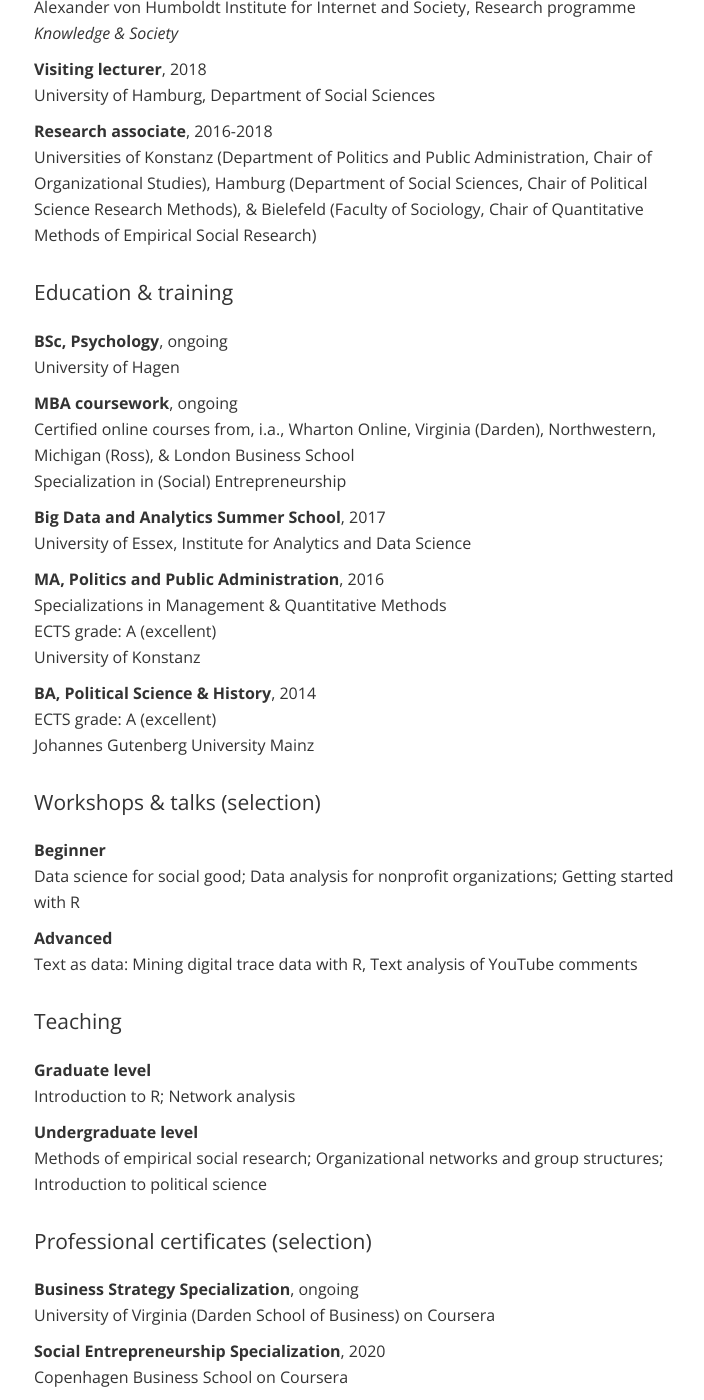
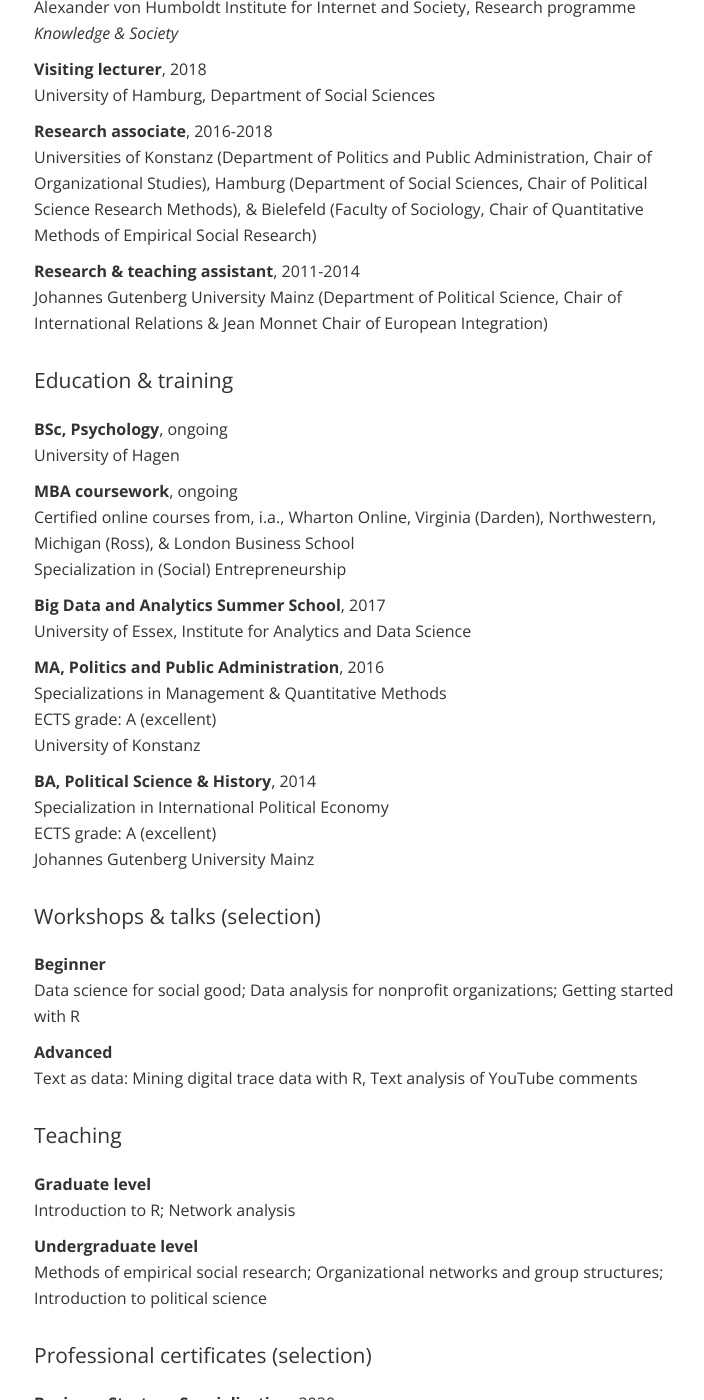
Before and after one commit to lhehnke/lhehnke.github.io, a Jekyll site: the page built from cv/index.html, in a window 1280 px wide and 1400 px high, scrolled down 743 px. Shown: the whole window, without its empty margins (282-986 px from the left). Built offline with Jekyll 4.4.1, drawn with Linux system fonts in a browser that asks for light colours; nearby versions of some CDN libraries.

Commit message:
Update CV

```diff
--- a/cv/index.html
+++ b/cv/index.html
@@ -47,8 +47,11 @@
     <p><strong>Visiting lecturer</strong>, 2018<br>
 				University of Hamburg, Department of Social Sciences</p>
 
-    <p style="margin-bottom:30px"><strong>Research associate</strong>, 2016-2018<br>
+    <p><strong>Research associate</strong>, 2016-2018<br>
 				Universities of Konstanz (Department of Politics and Public Administration, Chair of Organizational Studies), Hamburg (Department of Social Sciences, Chair of Political Science Research Methods), & Bielefeld (Faculty of Sociology, Chair of Quantitative Methods of Empirical Social Research)</p>
+
+    <p style="margin-bottom:30px"><strong>Research & teaching assistant</strong>, 2011-2014<br>
+				Johannes Gutenberg University Mainz (Department of Political Science, Chair of International Relations & Jean Monnet Chair of European Integration)</p>
 
 
     <p class="lead">Education & training</p>
@@ -69,6 +72,7 @@
 				University of Konstanz</p>
 
     <p style="margin-bottom:30px"><strong>BA, Political Science & History</strong>, 2014<br>
+        Specialization in International Political Economy<br>
         ECTS grade: A (excellent)<br>
 				Johannes Gutenberg University Mainz</p>
 
@@ -99,7 +103,7 @@
     <p><strong>Digital Marketing Specialization</strong>, ongoing<br>
 				University of Illinois at Urbana-Champaign (Gies College of Business) on Coursera</p>	-->
 
-    <p><strong>Business Strategy Specialization</strong>, ongoing<br>
+    <p><strong>Business Strategy Specialization</strong>, 2020<br>
         University of Virginia (Darden School of Business) on Coursera</p>
 
     <p><strong>Social Entrepreneurship Specialization</strong>, 2020<br>
```
